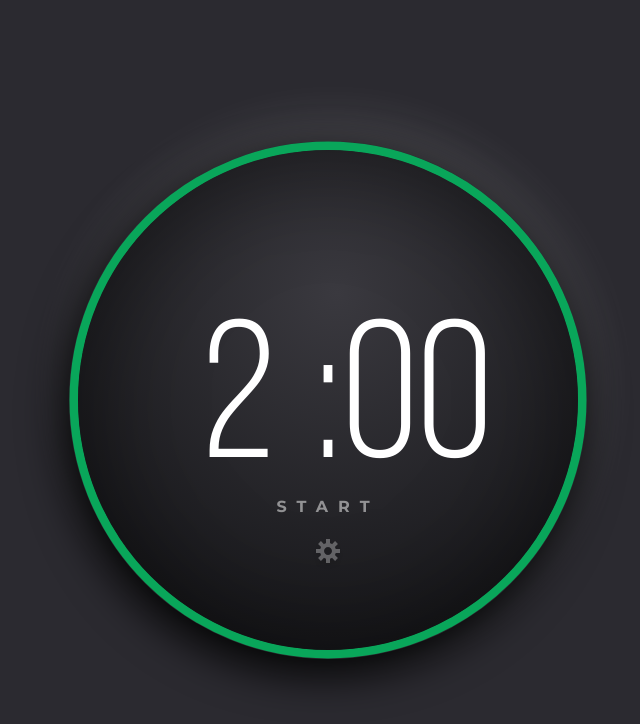
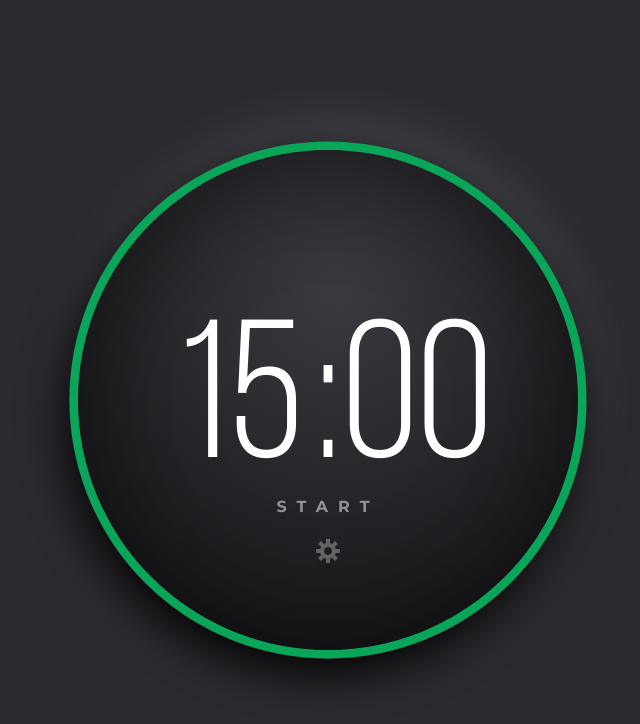
Before and after one commit to Withzeez/Advent-of-js, a plain HTML site: page Pomodoro Timer/index.html in a window 1280 px wide. Shown: the whole page, without its empty margins (312-952 px from the left). Drawn offline with Linux system fonts and the light colour scheme; files whose address does not match are found by name.

Commit message:
Update index.html

```diff
--- a/Pomodoro Timer/index.html
+++ b/Pomodoro Timer/index.html
@@ -21,7 +21,7 @@
     <div class="timer">
       <div class="time">
         <div class="minutes">
-          <input type="text" value="2" disabled />
+          <input type="text" value="15" disabled />
         </div>
         <div class="colon">:</div>
         <div class="seconds">
```
